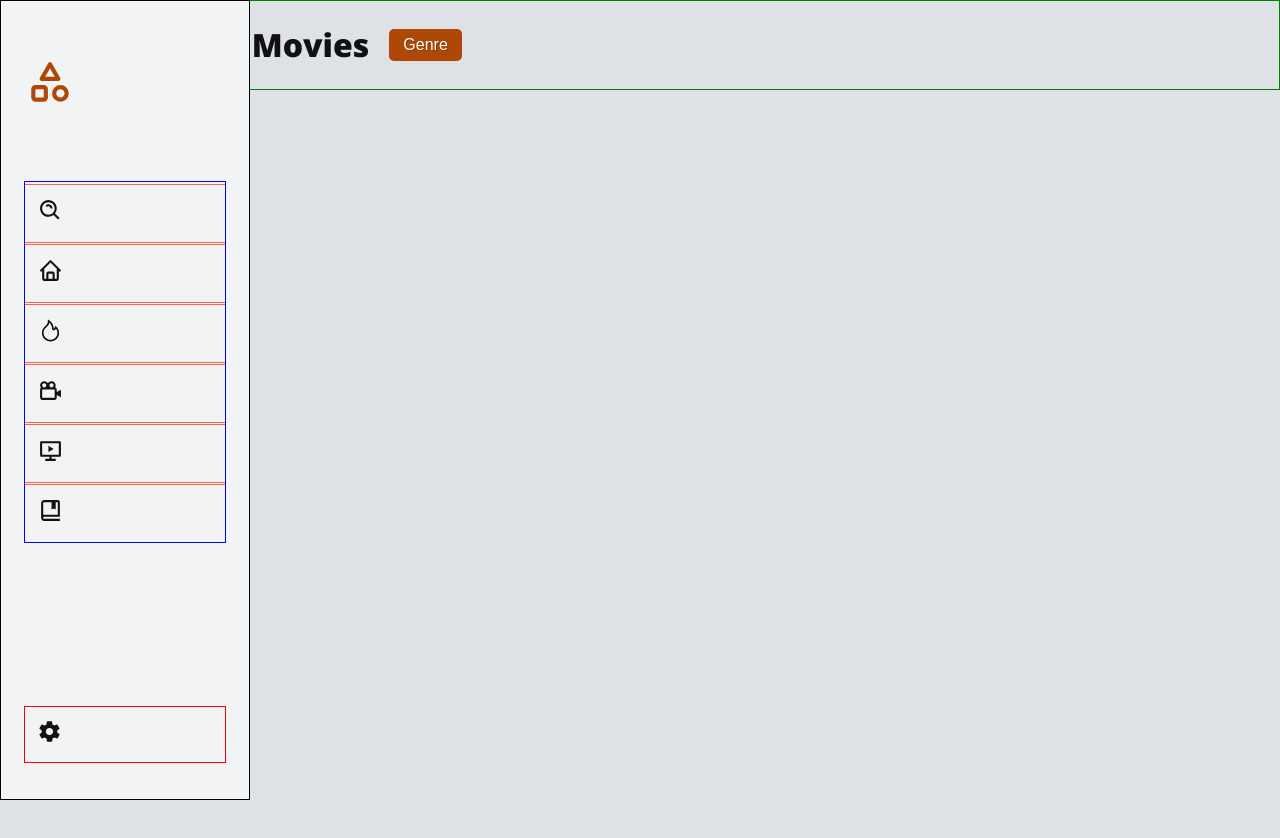
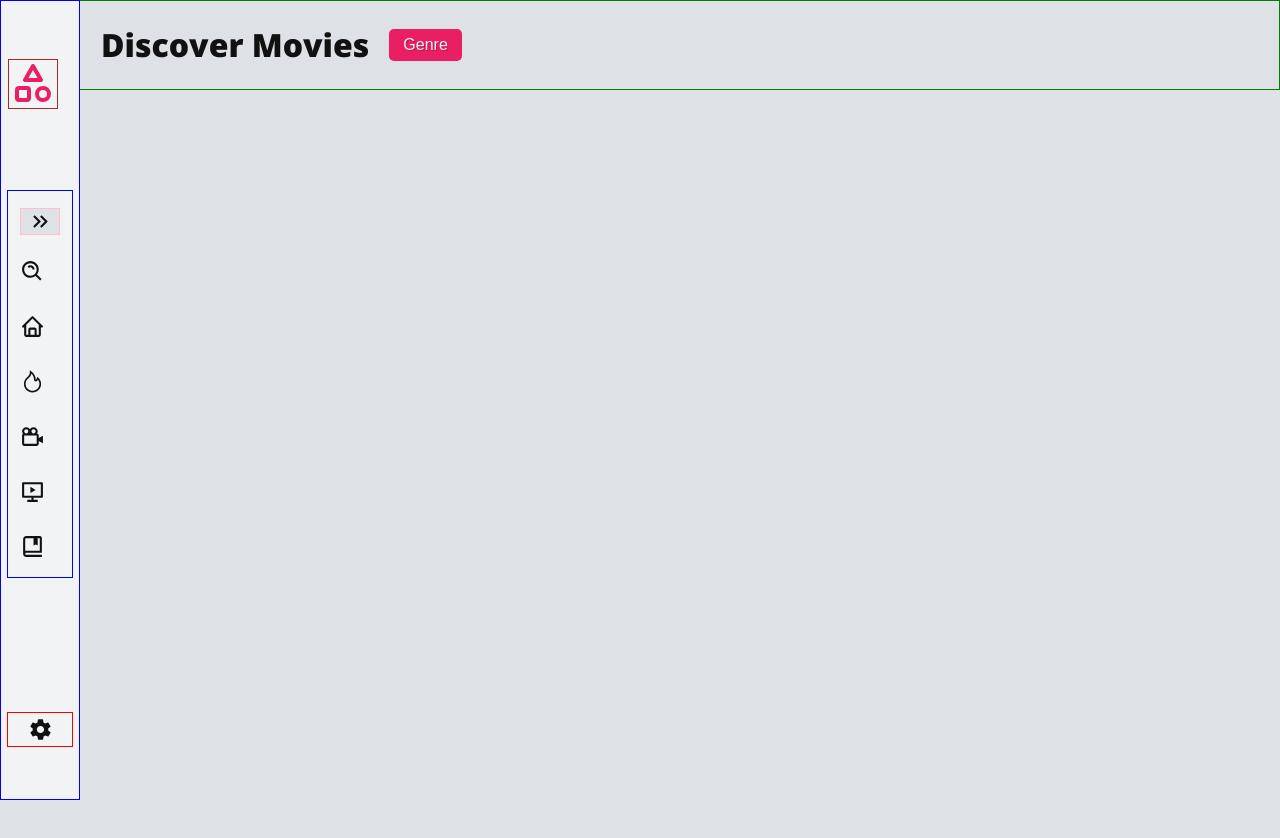
Before and after one commit to Stanlisberg/CinemaxTV, a React (Vite) app: page / in a window 1280 px wide. Shown: the top 838 px of the page. Built offline with nearby package versions, Linux system fonts and the light colour scheme.

Commit message:
Feature: added click event

```diff
--- a/src/components/sidebar/Sidebar.tsx
+++ b/src/components/sidebar/Sidebar.tsx
@@ -1,4 +1,4 @@
-import { useState} from 'react'
+import { useState } from "react";
 import { MdOutlineKeyboardDoubleArrowRight } from "react-icons/md";
 import { BiHome } from "react-icons/bi";
 import { BiSearchAlt } from "react-icons/bi";
@@ -11,47 +11,75 @@ import { TbTriangleSquareCircle } from "react-icons/tb";
 // import logo from '../../assets/logo2.png'
 import "../../styles/sidebar.css";
 
-
 function Sidebar() {
   const [openSidebar, setOpenSidebar] = useState(false);
 
   const handleSidebar = () => {
+    setOpenSidebar(true);
+  };
 
-    setOpenSidebar(true);
+  const handleHover = () => {
+
   }
   return (
     <div>
-      <div className="sidebar-open">
-        <TbTriangleSquareCircle size={50} color="#ad4806" className='logo-open'/>
-        <div className="side-wrapper-open">
+      <div className={openSidebar ? "sidebar-open" : 'sidebar-close'}>
+        <div className="logo-div">
+          <TbTriangleSquareCircle
+            size={50}
+            // color="#ad4806"
+            color='#e91e63'
+            className={openSidebar ? "logo-open" : 'logo-close'}
+          />
+          {openSidebar && <p className='logo-text'>CinemaxTV</p>}
+        </div>
+        <div className={openSidebar ? " side-wrapper-open" : "side-wrapper-close"}>
           {/* <img src={logo} alt='logo-image' /> */}
-          <div className='icon-open arrow'>
-            <MdOutlineKeyboardDoubleArrowRight size={25} onClick={handleSidebar}/>
+          <div className={openSidebar?  "icon-open arrow-open" : 'icon-close'}>
+            <div className='icon-div'>
+             <MdOutlineKeyboardDoubleArrowRight
+                size={25}
+                onClick={handleSidebar}
+                className='icon'
+            />
+            </div>
           </div>
-          <div className='icon-open'>
-            <BiSearchAlt size={25} />
+          <div className={openSidebar?  "icon-open" : 'icon-close'}>
+            <BiSearchAlt size={25} className="search icon" />
+            {openSidebar && (
+              <div className="input-div">
+                <input
+                  type="text"
+                  className="input"
+                  placeholder="Search Movies..."
+                />
+              </div>
+            )}
           </div>
-          <div className='icon-open'>
-            <BiHome size={25} />
+          <div className={openSidebar?  "icon-open" : 'icon-close'}>
+            <BiHome size={25}  className='icon'/>
+            {openSidebar && <p className="icon-open-text">Home</p>}
           </div>
-          <div className='icon-open'>
-            <AiOutlineFire size={25} />
+          <div className={openSidebar?  "icon-open" : 'icon-close'}>
+            <AiOutlineFire size={25}  className='icon'/>
+            {openSidebar && <p className="icon-open-text">Trending</p>}
           </div>
-          <div className='icon-open'>
-            <BiCameraMovie size={25} />
+          <div className={openSidebar?  "icon-open" : 'icon-close'}>
+            <BiCameraMovie size={25}  className='icon'/>
+            {openSidebar && <p className="icon-open-text">Movies</p>}
           </div>
-          <div className='icon-open'>
-            <RiSlideshow3Line size={25} />
+          <div className={openSidebar?  "icon-open" : 'icon-close'}>
+            <RiSlideshow3Line size={25}  className='icon'/>
+            {openSidebar && <p className="icon-open-text">TV Shows</p>}
           </div>
-          <div className='icon-open'>
-            <BiBookBookmark size={25} />
+          <div className={openSidebar?  "icon-open" : 'icon-close'}>
+            <BiBookBookmark size={25}  className='icon'/>
+            {openSidebar && <p className="icon-open-text">Bookmarks</p>}
           </div>
-          {/* <div className='icon-open setting setting-open'>
-            <IoMdSettings size={25} />
-          </div> */}
         </div>
-        <div className='icon-open setting setting-open'>
-            <IoMdSettings size={25} />
+        <div className={openSidebar?  "setting-open" : 'setting-close'}>
+            <IoMdSettings size={25}  className='setting-icon'/>
+            {openSidebar && <p className="setting-text">Settings</p>}
         </div>
       </div>
     </div>
--- a/src/styles/navbar.css
+++ b/src/styles/navbar.css
@@ -16,8 +16,8 @@
   font-weight: 800;
 }
 .nav-container button {
-  background: #ad4806;
-  color: #fff;
+  background: #e91e63;
+  color: whitesmoke;
   margin-left: 20px;
   border-radius: 5px;
   border: none;
--- a/src/styles/navbar.scss
+++ b/src/styles/navbar.scss
@@ -2,8 +2,9 @@
 
 @import url('https://fonts.googleapis.com/css2?family=Open+Sans:ital,wght@0,300;0,400;0,500;0,600;0,700;0,800;1,300;1,400;1,500;1,600;1,700;1,800&family=Roboto+Mono:ital,wght@0,100;0,200;0,300;0,400;0,500;0,600;0,700;1,100;1,200;1,300;1,400;1,500;1,600;1,700&family=Source+Sans+Pro:ital,wght@0,200;0,300;0,400;0,600;0,700;0,900;1,200;1,300;1,400;1,600;1,700;1,900&family=Work+Sans:ital,wght@0,100;0,200;0,300;0,400;0,500;0,600;0,700;0,800;0,900;1,100;1,200;1,300;1,400;1,500;1,600;1,700;1,800;1,900&display=swap');
 $primary-text-color:  #111;
-$primary-button-color: #fff;
-$theme-color: #ad4806;
+$primary-button-color: whitesmoke;
+// $theme-color: #e98431;
+$theme-color: #e91e63;
 
 .nav-container {
   border: 1px solid green;
--- a/src/styles/sidebar.css
+++ b/src/styles/sidebar.css
@@ -1,5 +1,7 @@
+@import url("https://fonts.googleapis.com/css2?family=Open+Sans:ital,wght@0,300;0,400;0,500;0,600;0,700;0,800;1,300;1,400;1,500;1,600;1,700;1,800&family=Roboto+Mono:ital,wght@0,100;0,200;0,300;0,400;0,500;0,600;0,700;1,100;1,200;1,300;1,400;1,500;1,600;1,700&family=Source+Sans+Pro:ital,wght@0,200;0,300;0,400;0,600;0,700;0,900;1,200;1,300;1,400;1,600;1,700;1,900&family=Work+Sans:ital,wght@0,100;0,200;0,300;0,400;0,500;0,600;0,700;0,800;0,900;1,100;1,200;1,300;1,400;1,500;1,600;1,700;1,800;1,900&display=swap");
 .sidebar-open {
-  border: 1px solid black;
+  border: 2px solid tomato;
+  color: #111;
   height: 100vh;
   width: 250px;
   position: fixed;
@@ -8,25 +10,73 @@
   display: grid;
   justify-content: center;
   align-items: center;
+  font-family: Poppins, sans-serif;
 }
-.sidebar-open .logo-open {
+.sidebar-open .logo-div {
+  outline: 1px solid red;
+  width: 200px;
+  display: flex;
+}
+.sidebar-open .logo-div .logo-text {
+  border: 1px solid red;
+  padding-left: 10px;
+  font-size: 22px;
+  font-weight: 800;
+  align-items: center;
+  padding-top: 35px;
+  padding-left: 6px;
+  font-family: Arial, Helvetica, sans-serif;
+}
+.sidebar-open .logo-div .logo-open {
   margin-top: 20px;
 }
 .sidebar-open .side-wrapper-open {
   outline: 1px solid blue;
-  margin-bottom: 35px;
+  margin-bottom: 30px;
 }
 .sidebar-open .side-wrapper-open .icon-open {
-  padding: 13px;
+  padding: 10px;
   width: 200px;
-  margin-top: 3px;
-  outline: 1px solid tomato;
+  margin-top: 6px;
+  outline: none;
+  border-radius: 5px;
+  position: relative;
+  display: flex;
 }
-.sidebar-open .side-wrapper-open:hover {
+.sidebar-open .side-wrapper-open .icon-open:hover {
   background: #dee2e6;
-  outline: 1px solid green;
+  outline: none;
+  border-radius: 5px;
 }
-.sidebar-open .side-wrapper-open .arrow {
+.sidebar-open .side-wrapper-open .icon-open .search {
+  position: absolute;
+  top: 9px;
+}
+.sidebar-open .side-wrapper-open .icon-open .icon-open-text {
+  padding-left: 15px;
+  font-size: 16px;
+  font-weight: 500;
+}
+.sidebar-open .side-wrapper-open .icon-open .input-div {
+  width: 160px;
+  padding-left: 5px;
+}
+.sidebar-open .side-wrapper-open .icon-open .input-div .input {
+  padding: 2px;
+  padding-left: 25px;
+  width: 180px;
+  outline: none;
+  background: none;
+  border: none;
+  font-size: medium;
+}
+.sidebar-open .side-wrapper-open .icon-open .input-div .input::-moz-placeholder {
+  font-size: 16px;
+}
+.sidebar-open .side-wrapper-open .icon-open .input-div .input::placeholder {
+  font-size: 16px;
+}
+.sidebar-open .side-wrapper-open .arrow-open {
   display: none;
 }
 .sidebar-open .setting-open {
@@ -34,10 +84,16 @@
   outline: 1px solid red;
   width: 200px;
   margin-top: 55px;
+  display: flex;
+}
+.sidebar-open .setting-open .setting-text {
+  padding-left: 15px;
+  font-size: 16px;
+  font-weight: 500;
 }
 
 .sidebar-close {
-  border: 1px solid black;
+  border: 1px solid blue;
   height: 100vh;
   width: 80px;
   position: fixed;
@@ -47,17 +103,30 @@
   justify-content: center;
   align-items: center;
 }
-.sidebar-close .logo {
+.sidebar-close .logo-close {
   margin-top: 20px;
+  border: 1px solid brown;
 }
-.sidebar-close .side-wrapper {
-  padding-top: 16px;
+.sidebar-close .side-wrapper-close {
+  padding-top: 5px;
   outline: 1px solid blue;
-  margin-top: 15px;
+  margin-bottom: 60px;
 }
-.sidebar-close .side-wrapper .icon {
+.sidebar-close .side-wrapper-close .icon-close {
   padding: 12px;
 }
-.sidebar-close .side-wrapper .setting {
-  margin-top: 55px;
+.sidebar-close .side-wrapper-close .icon-close .icon-div {
+  border: 1px solid pink;
+  background: #dee2e6;
+  display: flex;
+  justify-content: center;
+  align-items: center;
+  width: 40px;
+}
+.sidebar-close .setting-close {
+  outline: 1px solid red;
+  display: flex;
+  justify-content: center;
+  margin-bottom: 15px;
+  padding: 4px 0;
 }/*# sourceMappingURL=sidebar.css.map */
--- a/src/styles/sidebar.scss
+++ b/src/styles/sidebar.scss
@@ -1,8 +1,12 @@
+@import url('https://fonts.googleapis.com/css2?family=Open+Sans:ital,wght@0,300;0,400;0,500;0,600;0,700;0,800;1,300;1,400;1,500;1,600;1,700;1,800&family=Roboto+Mono:ital,wght@0,100;0,200;0,300;0,400;0,500;0,600;0,700;1,100;1,200;1,300;1,400;1,500;1,600;1,700&family=Source+Sans+Pro:ital,wght@0,200;0,300;0,400;0,600;0,700;0,900;1,200;1,300;1,400;1,600;1,700;1,900&family=Work+Sans:ital,wght@0,100;0,200;0,300;0,400;0,500;0,600;0,700;0,800;0,900;1,100;1,200;1,300;1,400;1,500;1,600;1,700;1,800;1,900&display=swap');
 //----variables
 $bg-color:#f1f3f5;
 
+//----------Side bar open----------------
+
 .sidebar-open {
-    border:1px solid black;
+    border:2px solid tomato;
+    color:#111;
     height: 100vh;
     width: 250px;
     position: fixed;
@@ -11,35 +15,83 @@ $bg-color:#f1f3f5;
     display: grid;
     justify-content: center;
     align-items: center;
+    font-family:  Poppins,sans-serif;
+
+    .logo-div {
+        // padding: 12px;
+        outline: 1px solid red;
+        width: 200px;
+        // margin-top: 55px;
+        display: flex;
+
+        .logo-text {
+            border: 1px solid red;
+            padding-left:10px;
+            font-size:22px;
+            font-weight: 800;
+            align-items: center;
+            padding-top: 35px;
+            padding-left:6px;
+            font-family:Arial, Helvetica, sans-serif;
+        }
 
         .logo-open {
             margin-top: 20px;
         }
+    }
 
     .side-wrapper-open {
         outline: 1px solid blue;
-        margin-bottom: 35px;
+        margin-bottom: 30px;
+        // width: 250px;
 
         .icon-open {
-            padding: 13px;
+            padding: 10px;
             width: 200px;
-            margin-top:3px;
-            outline: 1px solid tomato;
-            // background: #dee2e6;
-        }
+            margin-top:6px;
+            outline: none;
+            border-radius: 5px;
+            position:relative;
+            display: flex;
+
             &:hover {
                 background: #dee2e6;
-            outline: 1px solid green;
+                outline: none;
+                border-radius: 5px;
             }
 
-        //  div {
+            .search{
+                position: absolute;
+                top:9px;
+            }
 
-        //  }
-        //  &:hover {
-        //     background: #dee2e6;
-        //  }
+            .icon-open-text {
+                padding-left:15px;
+                font-size:16px;
+                font-weight: 500;
+            }
 
-        .arrow {
+            .input-div {
+                // border: 1px solid brown;
+                width: 160px;
+                padding-left: 5px;
+                .input {
+                    padding: 2px;
+                    padding-left: 25px;
+                    width: 180px;
+                    outline: none;
+                    background: none;
+                    border: none;
+                    font-size:medium;
+
+                    &::placeholder {
+                        font-size: 16px;
+                    }
+                }
+            }
+        }
+
+        .arrow-open {
             display: none;
         }
     }
@@ -49,12 +101,20 @@ $bg-color:#f1f3f5;
         outline: 1px solid red;
         width: 200px;
         margin-top: 55px;
+        display: flex;
+
+        .setting-text {
+            padding-left:15px;
+            font-size:16px;
+            font-weight: 500;
+        }
     }
 }
 
+//-------------Side bar close----------------
 
-.sidebar-close{
-    border:1px solid black;
+.sidebar-close {
+    border:1px solid blue;
     height: 100vh;
     width: 80px;
     position: fixed;
@@ -64,24 +124,44 @@ $bg-color:#f1f3f5;
     justify-content: center;
     align-items: center;
 
-    .logo {
+    .logo-close {
         margin-top: 20px;
+        border: 1px solid brown;
     }
 
-    .side-wrapper {
+    .side-wrapper-close {
         // display: grid;
         // align-items: center;
         // justify-content: center;
-        padding-top: 16px;
+        padding-top: 5px;
         outline: 1px solid blue;
-        margin-top:15px;
+        margin-bottom:60px;
 
-        .icon {
+
+        // .arrow-close {
+        //     display: none;
+        // }
+
+        .icon-close {
             padding: 12px;
+
+            .icon-div {
+                border: 1px solid pink;
+                background:  #dee2e6;
+                display: flex;
+                justify-content: center;
+                align-items: center;
+                width: 40px
             }
 
-        .setting {
-            margin-top: 55px;
+        }
+
+    }
+    .setting-close {
+        outline: 1px solid red;
+        display: flex;
+        justify-content: center;
+        margin-bottom: 15px;
+        padding: 4px 0;
     }
 }
-}
```
Also changed, not shown: 2 other files (tests, documents, lock files or other folders). Lines whose indentation alone changed are shown as unchanged.
